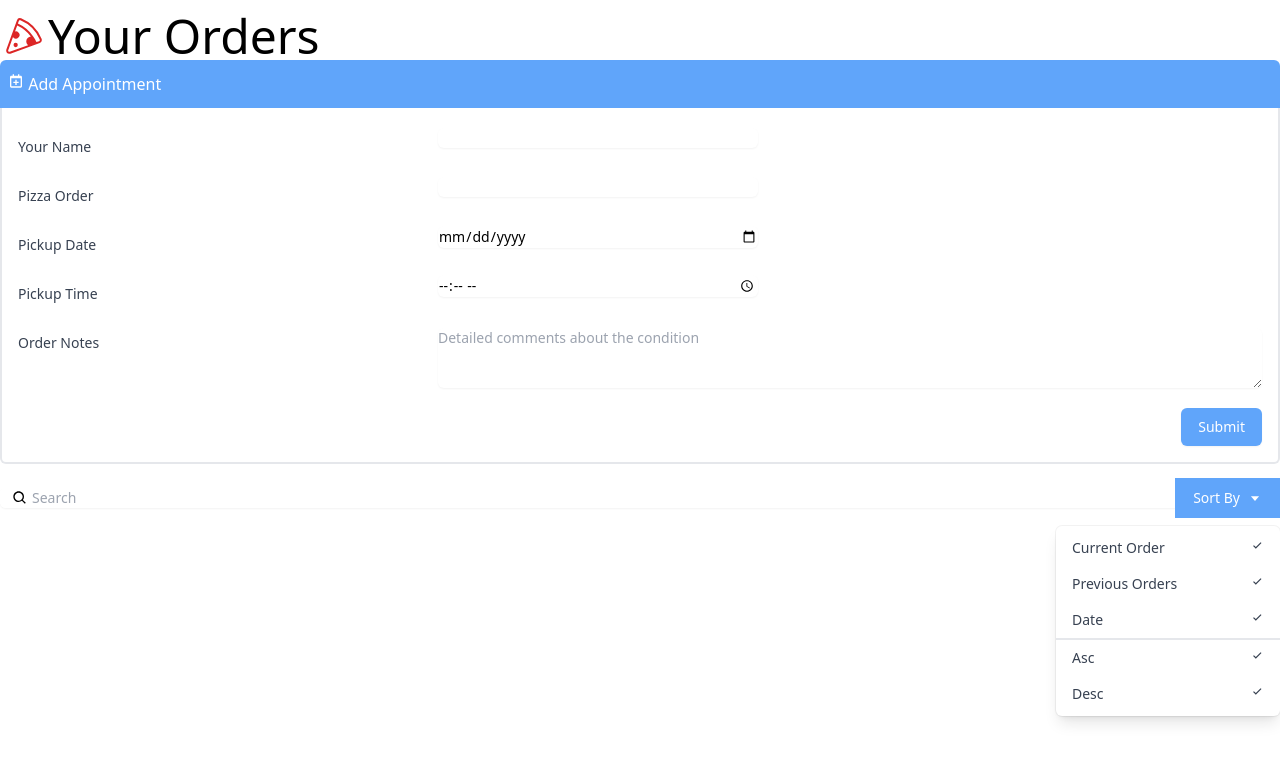
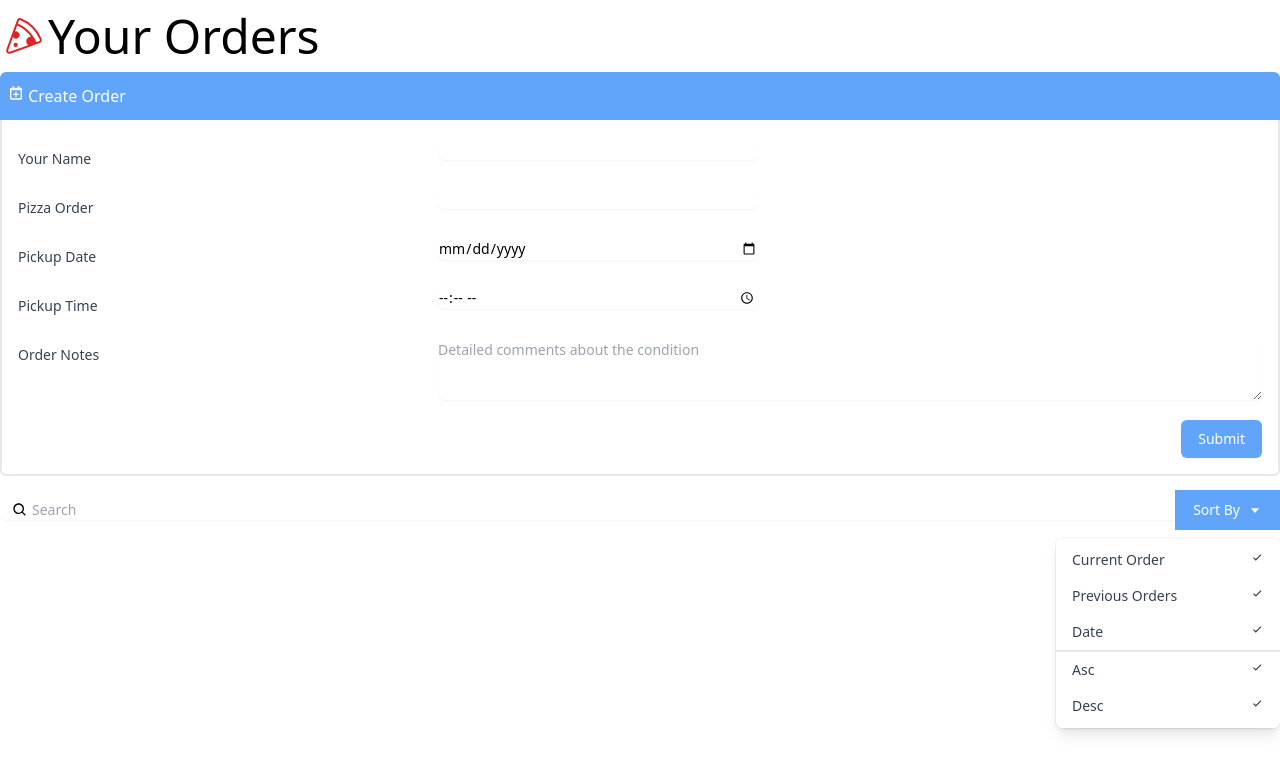
Before and after one commit to emmadickenson2/pizza_website, a JavaScript app in the folder pizzaapp/: page / in a window 1280 px wide. Shown: the top 774 px of the page. Built offline with nearby package versions, Linux system fonts and the light colour scheme; the HTML template or start-up script is replaced by a standard one.

Commit message:
fixed margins

```diff
--- a/pizzaapp/src/App.js
+++ b/pizzaapp/src/App.js
@@ -5,7 +5,7 @@ import AddOrder from "./components/AddOrder"
 function App() {
   return (
     <div className="App container mx-auto mt-3 font-thin">
-      <h1 className="text-5xl">
+      <h1 className="text-5xl mb-3">
         <CiPizza className="inline-block text-red-600 align-top"/>Your Orders</h1>
         <AddOrder />
       <Search />
--- a/pizzaapp/src/components/AddOrder.js
+++ b/pizzaapp/src/components/AddOrder.js
@@ -4,7 +4,7 @@ const AddOrder = () => {
     return (
         <div>
         <button className="bg-blue-400 text-white px-2 py-3 w-full text-left rounded-t-md">
-          <div><BiCalendarPlus className="inline-block align-text-top" />  Add Appointment</div>
+          <div><BiCalendarPlus className="inline-block align-text-top" />  Create Order </div>
         </button>
         <div className="border-r-2 border-b-2 border-l-2 border-light-blue-500 rounded-b-md pl-4 pr-4 pb-4">
           <div className="sm:grid sm:grid-cols-3 sm:gap-4 sm:items-start  sm:pt-5">
```
